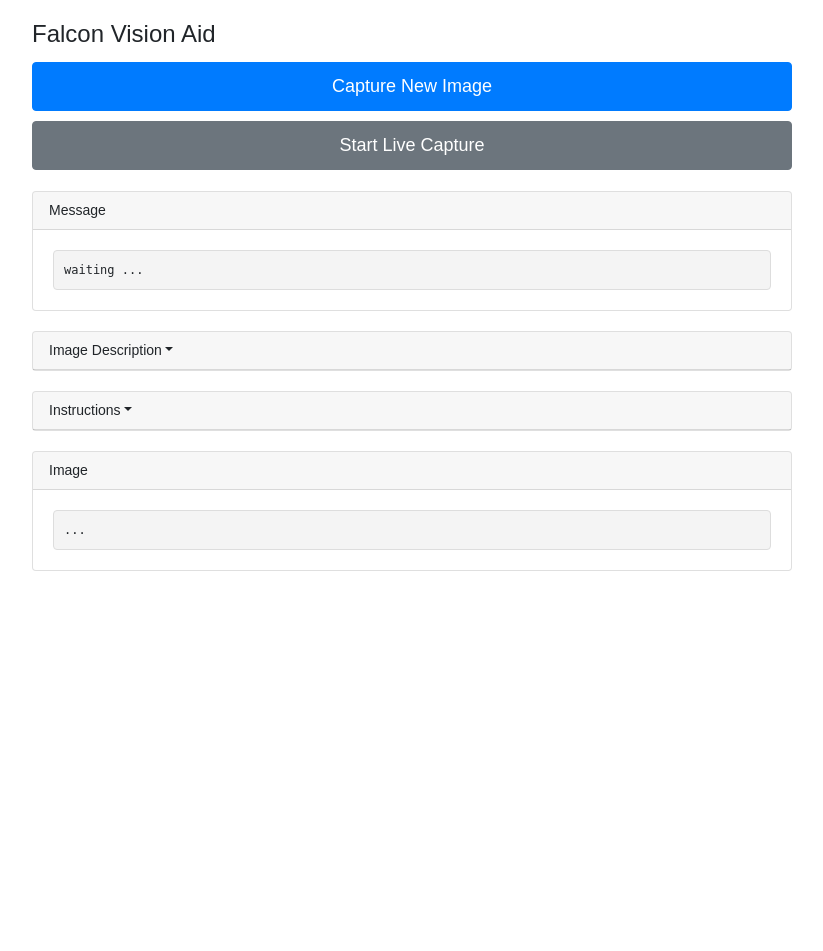
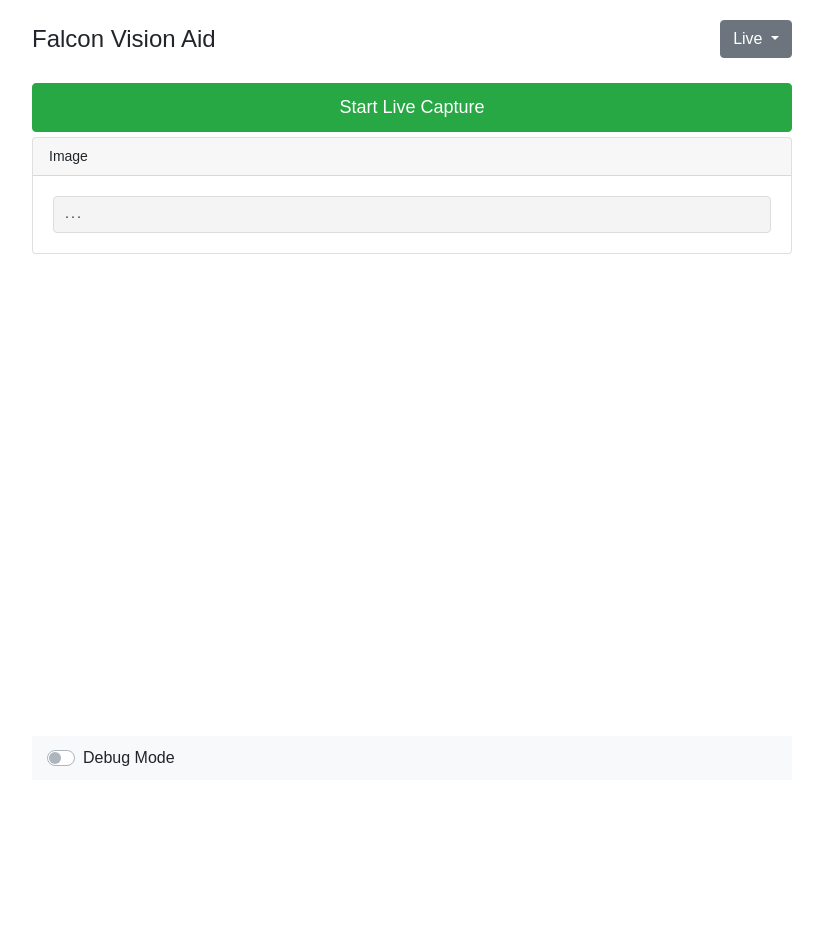
Before and after one commit to alexpwrd/falcon-hackathon, a Flask app: page / in a window 1280 px wide. Shown: the whole page, without its empty margins (228-1051 px from the left). After the commit the page ends 766 px from the top, so only its background shows below. Run offline with Flask 2, Linux system fonts and the light colour scheme; some libraries are stand-ins or nearby versions.

Commit message:
ui 006 x.03

```diff
--- a/templates/index.html
+++ b/templates/index.html
@@ -7,10 +7,9 @@
     <link rel="stylesheet" href="https://stackpath.bootstrapcdn.com/bootstrap/4.5.2/css/bootstrap.min.css">
     <script src="https://code.jquery.com/jquery-3.6.0.min.js"></script>
     <style>
-        body { font-family: Arial, sans-serif; max-width: 800px; margin: 0 auto; padding: 20px; }
+        body { font-family: Arial, sans-serif; max-width: 800px; margin: 0 auto; padding: 20px; display: flex; flex-direction: column; min-height: 100vh; }
         #resizedImage { max-width: 100%; height: auto; }
         .btn-custom { font-size: 18px; padding: 10px 20px; margin: 5px 0; width: 100%; }
-        h1 { font-size: 24px; }
         .card { margin-bottom: 20px; }
         .card-header {
             cursor: pointer;
@@ -24,44 +23,48 @@
             padding: 10px;
             font-family: monospace;
             white-space: pre-wrap;
-            font-size: 12px;
+            font-size: 10px;
         }
         #output-container {
-            min-height: calc(100vh - 200px);
+            flex-grow: 1;
             display: flex;
             flex-direction: column;
             overflow-y: auto;
         }
         .card-body { display: none; }
+        .footer {
+            background-color: #f8f9fa;
+            padding: 10px 0;
+            margin-top: auto;
+        }
+        .dropdown-menu { font-size: 10px; }
+        .header {
+            display: flex;
+            justify-content: space-between;
+            align-items: center;
+            margin-bottom: 20px;
+        }
+        .header h1 { font-size: 24px; margin: 0; }
     </style>
 </head>
 <body>
-    <h1>Falcon Vision Aid</h1>
-    <button id="captureButton" class="btn btn-primary btn-custom">Capture New Image</button>
-    <button id="continuousButton" class="btn btn-secondary btn-custom">Start Live Capture</button>
-
-    <div class="card mt-3">
-        <div class="card-header">Message</div>
-        <div class="card-body" style="display: block;">
-            <div id="systemMessage" class="code-block">waiting ...</div>
+    <div class="header">
+        <h1>Falcon Vision Aid</h1>
+        <div class="dropdown">
+            <button class="btn btn-secondary dropdown-toggle" type="button" id="modeDropdown" data-toggle="dropdown" aria-haspopup="true" aria-expanded="false">
+                Live
+            </button>
+            <div class="dropdown-menu" aria-labelledby="modeDropdown">
+                <a class="dropdown-item" href="#" data-mode="single">Single</a>
+                <a class="dropdown-item" href="#" data-mode="live">Live</a>
+            </div>
         </div>
     </div>
 
+    <button id="captureButton" class="btn btn-primary btn-custom" style="display: none;">Capture New Image</button>
+    <button id="liveCaptureButton" class="btn btn-success btn-custom">Start Live Capture</button>
+
     <div id="output-container">
-        <div class="card">
-            <div class="card-header dropdown-toggle">Image Description</div>
-            <div class="card-body">
-                <div id="imageDescription" class="code-block">...</div>
-            </div>
-        </div>
-
-        <div class="card">
-            <div class="card-header dropdown-toggle">Instructions</div>
-            <div class="card-body">
-                <div id="instructions" class="code-block">...</div>
-            </div>
-        </div>
-
         <div class="card">
             <div class="card-header">Image</div>
             <div class="card-body" style="display: block;">
@@ -71,8 +74,40 @@
                 </div>
             </div>
         </div>
+
+        <div class="card debug-card" style="display: none;">
+            <div class="card-header">Message</div>
+            <div class="card-body" style="display: block;">
+                <div id="systemMessage" class="code-block">waiting ...</div>
+            </div>
+        </div>
+
+        <div class="card debug-card" style="display: none;">
+            <div class="card-header dropdown-toggle">Image Description</div>
+            <div class="card-body">
+                <div id="imageDescription" class="code-block">...</div>
+            </div>
+        </div>
+
+        <div class="card debug-card" style="display: none;">
+            <div class="card-header dropdown-toggle">Instructions</div>
+            <div class="card-body">
+                <div id="instructions" class="code-block">...</div>
+            </div>
+        </div>
     </div>
 
+    <footer class="footer">
+        <div class="container">
+            <div class="custom-control custom-switch">
+                <input type="checkbox" class="custom-control-input" id="debugSwitch">
+                <label class="custom-control-label" for="debugSwitch">Debug Mode</label>
+            </div>
+        </div>
+    </footer>
+
+    <script src="https://cdn.jsdelivr.net/npm/popper.js@1.16.0/dist/umd/popper.min.js"></script>
+    <script src="https://stackpath.bootstrapcdn.com/bootstrap/4.5.2/js/bootstrap.min.js"></script>
     <script>
         let continuousProcessRunning = false;
         let countdownInterval;
@@ -85,16 +120,14 @@
             $('#resizedImage').hide();
             $('#noImage').show();
             $('#systemMessage').text('Processing image... Please wait.');
-            $('#captureButton').prop('disabled', true);
-            $('#continuousButton').prop('disabled', true);
+            $('#captureButton, #liveCaptureButton').prop('disabled', true);
 
             $.ajax({
                 url: '/process_image',
                 method: 'POST',
                 timeout: 60000, // 60 seconds timeout
                 success: function(response) {
-                    $('#captureButton').prop('disabled', false);
-                    $('#continuousButton').prop('disabled', false);
+                    $('#captureButton, #liveCaptureButton').prop('disabled', false);
                     if (response.error) {
                         $('#systemMessage').text('Error: ' + response.error);
                     } else {
@@ -108,8 +141,7 @@
                     }
                 },
                 error: function(jqXHR, textStatus, errorThrown) {
-                    $('#captureButton').prop('disabled', false);
-                    $('#continuousButton').prop('disabled', false);
+                    $('#captureButton, #liveCaptureButton').prop('disabled', false);
                     $('#systemMessage').text('Error: Failed to process image. Please try again.');
                     console.error('Error:', textStatus, errorThrown);
                 },
@@ -134,13 +166,13 @@
         $(document).ready(function() {
             $('#captureButton').click(() => processImage(false));
 
-            $('#continuousButton').click(function() {
+            $('#liveCaptureButton').click(function() {
                 continuousProcessRunning = !continuousProcessRunning;
                 if (continuousProcessRunning) {
-                    $(this).text('Stop Live Capture').removeClass('btn-secondary').addClass('btn-danger');
+                    $(this).text('Stop Live Capture').removeClass('btn-success').addClass('btn-danger');
                     processImage(true);
                 } else {
-                    $(this).text('Start Live Capture').removeClass('btn-danger').addClass('btn-secondary');
+                    $(this).text('Start Live Capture').removeClass('btn-danger').addClass('btn-success');
                     clearInterval(countdownInterval);
                     $('#systemMessage').text('waiting ...');
                 }
@@ -149,6 +181,23 @@
             $('.dropdown-toggle').click(function() {
                 $(this).closest('.card').find('.card-body').slideToggle();
             });
+
+            $('#debugSwitch').change(function() {
+                $('.debug-card').toggle(this.checked);
+            });
+
+            $('.dropdown-item').click(function(e) {
+                e.preventDefault();
+                let mode = $(this).data('mode');
+                $('#modeDropdown').text(mode.charAt(0).toUpperCase() + mode.slice(1));
+                if (mode === 'single') {
+                    $('#captureButton').show();
+                    $('#liveCaptureButton').hide();
+                } else {
+                    $('#captureButton').hide();
+                    $('#liveCaptureButton').show();
+                }
+            });
         });
     </script>
 </body>
```
